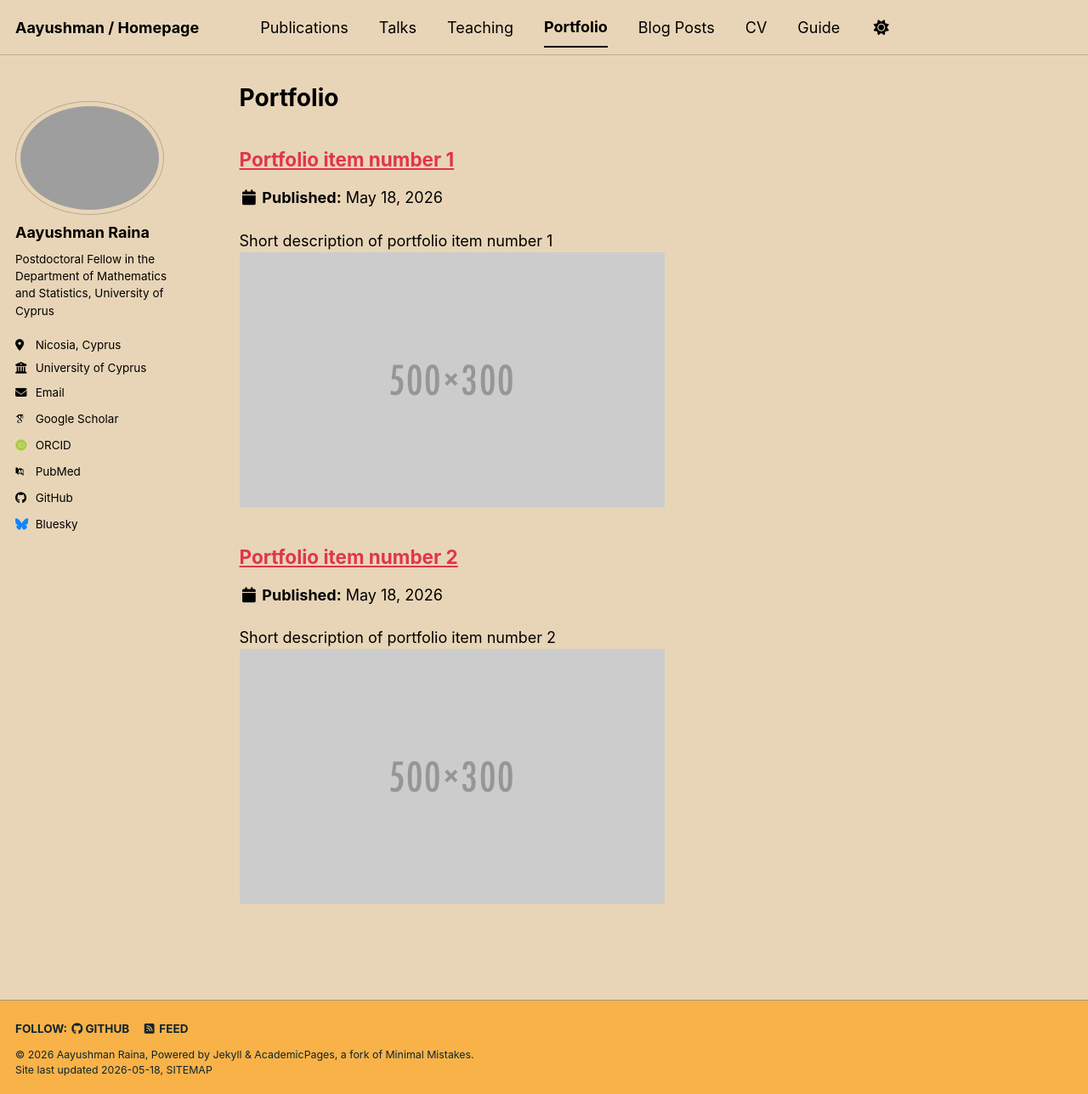
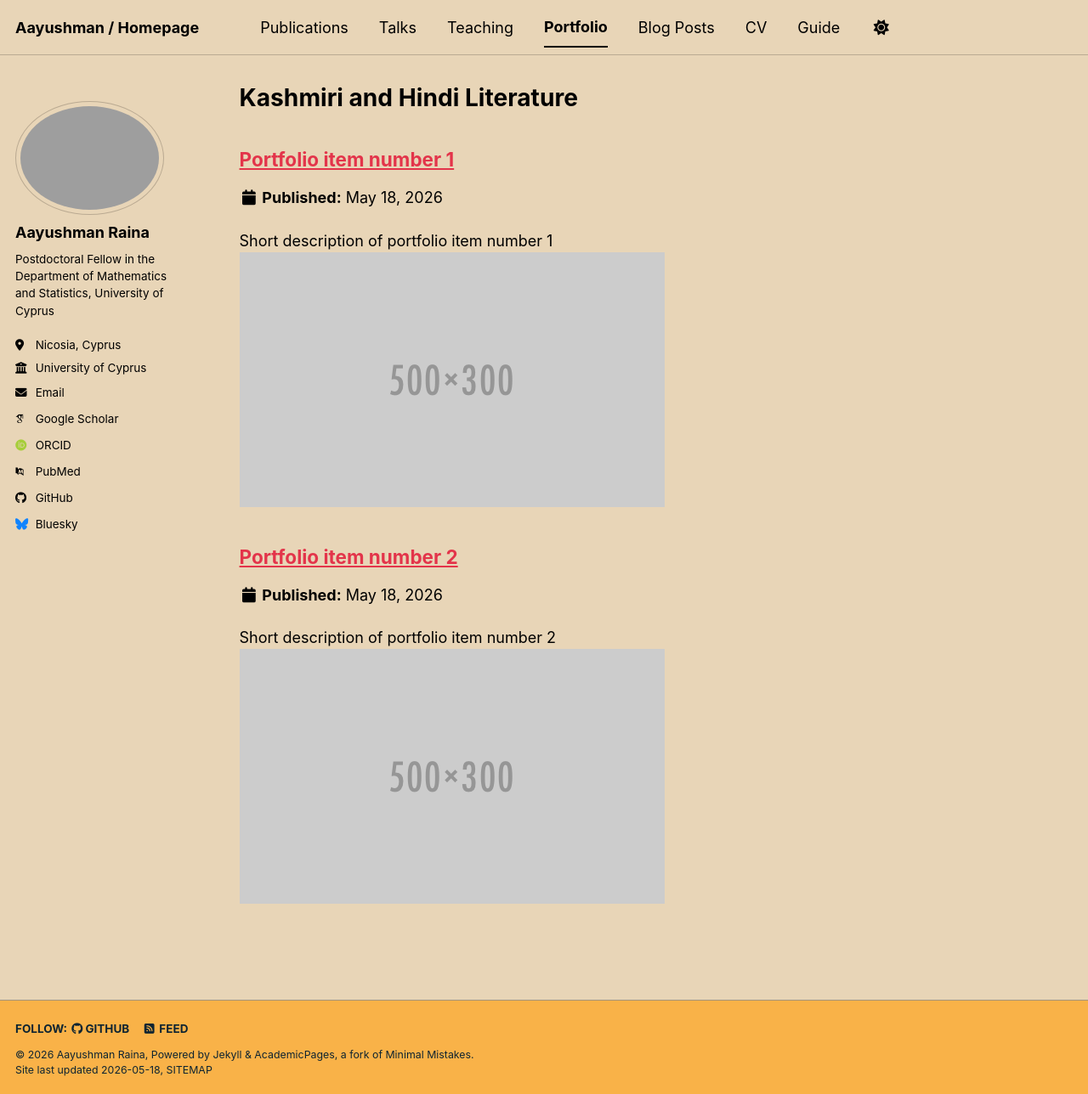
Before and after one commit to Aayushman5/Aayushman5.github.io, a Jekyll site: the page built from _pages/portfolio.html, in a window 1280 px wide and 1288 px high. Shown: the whole window at 85% size. Built offline with Jekyll 4.4.1, drawn with Linux system fonts in a browser that asks for light colours; some web fonts are replaced; a script bundle is joined from its source files by our own code; library files that are not in the unit come from our copies.

Commit message:
Update portfolio.html

```diff
--- a/_pages/portfolio.html
+++ b/_pages/portfolio.html
@@ -1,6 +1,6 @@
 ---
 layout: archive
-title: "Portfolio"
+title: "Kashmiri and Hindi Literature"
 permalink: /portfolio/
 author_profile: true
 ---
```
